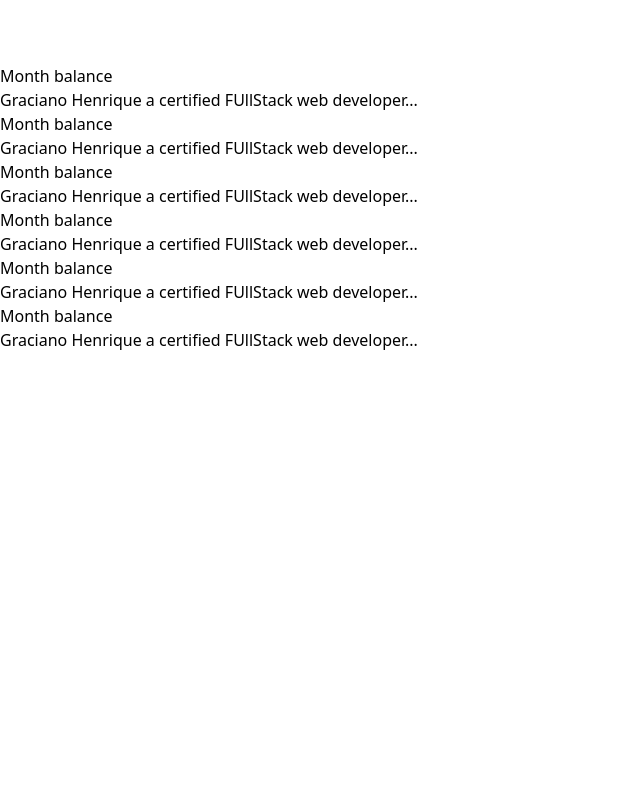
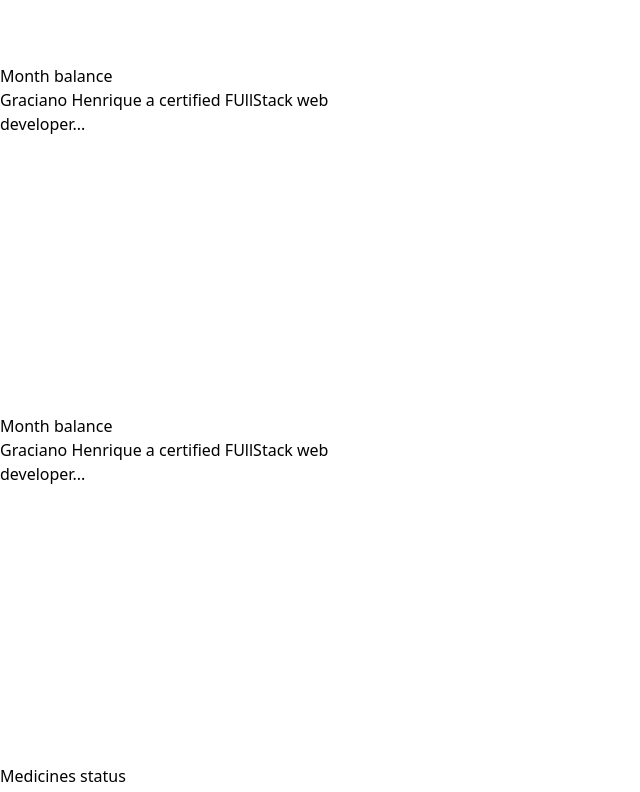
Before and after one commit to Graciano1997/hosannaPosFront, a React (Vite) app: page / in a window 1280 px wide. Shown: the part 10200-10992 px from the top of the page, without its empty margins (0-640 px from the left). Before the commit the page ends 10552 px from the top, so only its background shows below. Built offline with nearby package versions, Linux system fonts and the light colour scheme.

Commit message:
create the footer

```diff
--- a/src/App.jsx
+++ b/src/App.jsx
@@ -1,15 +1,20 @@
+import { useState } from 'react'
 import './App.css'
 import Dashboard from './components/Dashboard'
 import Header from './components/Header'
 import Navegation from './components/Navegation'
 
 function App() {
+
+  const [isVisible,setIsVisible]=useState(false);
+
   return (
     <>
      <div className="h-screen w-screen p-3">
-      <Header/>
-      <Navegation/>
+      <Header setVisibility={setIsVisible}/>
+      <Navegation visible={isVisible} setVisibility={setIsVisible}/>
       <Dashboard/>
+
      </div>
     </>
   )
--- a/src/components/Card.jsx
+++ b/src/components/Card.jsx
@@ -1,15 +1,16 @@
 import { useTranslation } from "react-i18next";
+import CardTitle from "./CardTitle";
 
 const Card =({width=200,height=300,info})=>{
 
     const {t}=useTranslation();
 
     return(
-         <div className={`block bg-white rounded shadow-md w-[${width}px] h-[${height}px]`}>
-             <header className="shadow bg-white-500 h-[50px] pl-4 flex justify-begin items-center rounded-t"><h2 className="text-center">{t('month_balance')}</h2></header>
-             <main>
-                <p>{info.description}</p>
-             </main>
+         <div style={{height:height,width:width}} className={`grid grid-rows-[50px_auto] bg-white rounded shadow-md`}>
+             <CardTitle title={info.title} />
+             <div className="flex justify-center items-center">
+                <p className="font-bold">{info.description}</p>
+             </div>
         </div>
     );
 };
--- /dev/null
+++ b/src/components/CardTitle.jsx
@@ -0,0 +1,9 @@
+const CardTitle=({title})=>{
+    return(
+        <div className="shadow bg-white-500 pl-4 flex justify-begin items-center rounded-t">
+        <h2 className="text-center">{title}</h2>
+     </div>
+    );
+};
+
+export default CardTitle;
--- a/src/components/Dashboard.jsx
+++ b/src/components/Dashboard.jsx
@@ -7,13 +7,12 @@ const Dashboard=()=>{
     return(
         <>
         <Title/>
-        <div className="flex flex-wrap justify-center  gap-4 mt-4 p-5 ">
-        <Card width={500} height={400}  info={{title:t('month_balance'),description:t('about')}}/>
-        <Card width={500}  info={{title:t('month_balance'),description:t('about')}}/>
-        <Card width={500}  info={{title:t('month_balance'),description:t('about')}}/>
-        <Card info={{title:t('month_balance'),description:t('about')}}/>
-        <Card info={{title:t('month_balance'),description:t('about')}}/>
-        <Card info={{title:t('month_balance'),description:t('about')}}/>
+        <div className="flex flex-wrap justify-center gap-7 mt-4 p-1 ">
+        <Card className="font-black" width={400} height={350}  info={{title:t('month_balance'),description:t('about')}}/>
+        <Card width={400} height={350}  info={{title:t('month_balance'),description:t('about')}}/>
+        <Card width={400} height={350} info={{title:t('medicines_status'),description:t('about')}}/>
+        <Card width={600} height={350} info={{title:t('month_balance'),description:t('about')}}/>
+        <Card width={600} height={350} info={{title:t('month_balance'),description:t('about')}}/>
         </div>
         </>
     )
--- a/src/components/Header.jsx
+++ b/src/components/Header.jsx
@@ -1,15 +1,10 @@
 import { Bars3Icon,BellIcon,InboxIcon, LanguageIcon, MagnifyingGlassIcon, QuestionMarkCircleIcon, ServerStackIcon, UserPlusIcon } from "@heroicons/react/24/solid";
 
-const Header=()=>{
-
-    const handleClick = ()=>{
-        const hamburguer = document.querySelector('.navegation');
-        hamburguer.classList.toggle('visible');
-    };
+const Header=({setVisibility})=>{
 
     return(
         <header className="flex justify-between p-4">
-            <Bars3Icon className="w-5 y-5 cursor-pointer" onClick={handleClick} />
+            <Bars3Icon className="w-5 y-5 cursor-pointer" onClick={(el)=>{ el.stopPropagation(); setVisibility(true)}} />
             <div className="flex gap-5">
                 <BellIcon className="w-5 y-5 text-[#323232] cursor-pointer hover:shadow"/>
                 <InboxIcon className="w-5 y-5 text-[#323232] cursor-pointer hover:shadow"/>
--- a/src/components/Navegation.jsx
+++ b/src/components/Navegation.jsx
@@ -1,8 +1,27 @@
-import { Link } from "react-router-dom"
+import { useEffect, useRef} from "react";
 
-const Navegation =()=>{
+const Navegation =({visible,setVisibility})=>{
+
+    const navegationRef = useRef(null);
+
+    useEffect(()=>{
+
+        const handlerClick=(event)=>{
+            if(!((event.target).contains(navegationRef.current))){
+                setVisibility(false);
+            }
+        }
+
+        window.addEventListener("click",handlerClick)
+
+        return()=>{
+            window.removeEventListener("click",handlerClick)
+        }
+
+    },[]);
+
     return(
-        <nav className="fixed h-[100%] w-[18%] bg-white-200 top-[0] left-[-18%] navegation">
+        <nav ref={navegationRef} className={`rounded opacity-95 fixed h-[100%] w-[18%] bg-white top-[0] shadow-md left-[-18%] transition-all duration-700 navegation ${visible ? 'visible':''}`}>
         </nav>
     )
 };
--- a/src/locales/en.json
+++ b/src/locales/en.json
@@ -1,5 +1,6 @@
 {
     "welcome": "Welcome",
     "month_balance":"Month balance",
-    "about":"Graciano Henrique a certified FUllStack web developer..."
+    "about":"Graciano Henrique a certified FUllStack web developer...",
+    "medicines_status":"Medicines status"
 }
--- a/src/locales/pt.json
+++ b/src/locales/pt.json
@@ -1,5 +1,7 @@
 {
     "welcome": "Bemvindo",
     "month_balance":"Balanço mensal",
-    "about":"Graciano Henrique a certified FUllStack web developer..."
+    "about":"$180,700",
+    "status":"Estado",
+    "medicines_status":"Estado dos medicamentos"
 }
```
Also changed, not shown: src/components/Footer.jsx (added).
